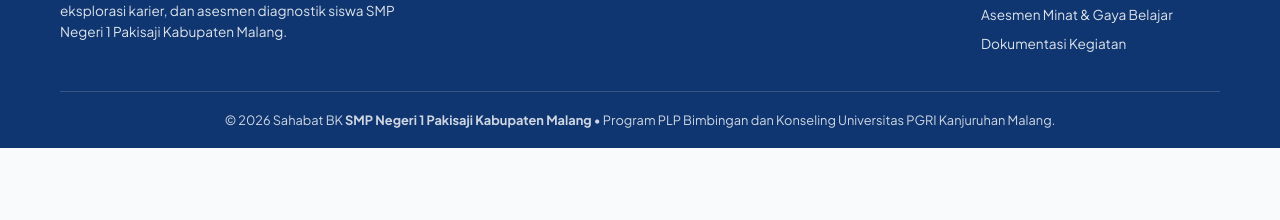
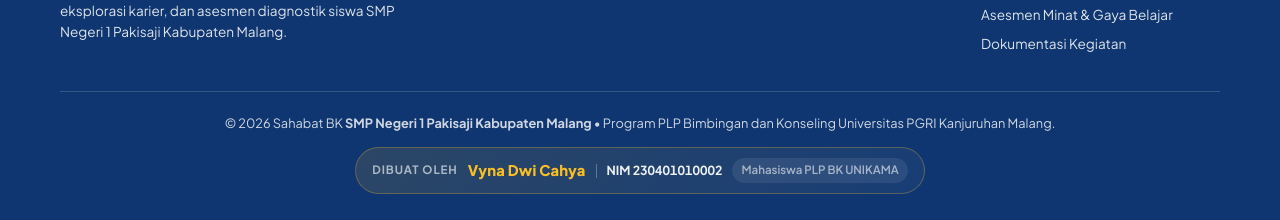
Before and after one commit to xH3ck4/bk-smpn1-pakisaji, a plain HTML site: page index.html in a window 1280 px wide. Shown: the part 10848-11068 px from the top of the page. Before the commit the page ends 10996 px from the top, so only its background shows below. Drawn offline with Linux system fonts and the light colour scheme.

Commit message:
feat: add developer credit for Vyna Dwi Cahya in footer
Surface the PLP creator name and NIM in a polished footer credit badge.

Co-authored-by: Cursor <cursoragent@cursor.com>

```diff
--- a/assets/css/style.css
+++ b/assets/css/style.css
@@ -2451,10 +2451,85 @@ html[data-contrast="high"] .info-card__head {
 
 .footer-bottom {
   border-top: 1px solid rgba(255, 255, 255, 0.16);
-  padding: 18px 0;
+  padding: 22px 0 26px;
+  display: flex;
+  flex-direction: column;
+  align-items: center;
+  gap: 14px;
   text-align: center;
   font-size: 0.8rem;
   color: rgba(255, 255, 255, 0.8);
+}
+
+.footer-bottom__copy {
+  margin: 0;
+  max-width: 52rem;
+  line-height: 1.55;
+}
+
+.footer-credit {
+  display: flex;
+  flex-wrap: wrap;
+  align-items: center;
+  justify-content: center;
+  gap: 8px 10px;
+  padding: 10px 16px;
+  border: 1px solid rgba(251, 191, 36, 0.28);
+  border-radius: 999px;
+  background: linear-gradient(135deg, rgba(251, 191, 36, 0.12), rgba(255, 255, 255, 0.04));
+}
+
+.footer-credit__label {
+  font-size: 0.72rem;
+  letter-spacing: 0.08em;
+  text-transform: uppercase;
+  font-weight: 700;
+  color: rgba(255, 255, 255, 0.62);
+}
+
+.footer-credit__name {
+  font-size: 0.92rem;
+  font-weight: 800;
+  color: var(--amber-400);
+  letter-spacing: 0.01em;
+}
+
+.footer-credit__divider {
+  width: 1px;
+  height: 14px;
+  background: rgba(255, 255, 255, 0.28);
+}
+
+.footer-credit__nim {
+  font-size: 0.78rem;
+  font-weight: 700;
+  color: rgba(255, 255, 255, 0.92);
+  font-variant-numeric: tabular-nums;
+}
+
+.footer-credit__role {
+  font-size: 0.72rem;
+  font-weight: 600;
+  color: rgba(255, 255, 255, 0.58);
+  padding: 3px 9px;
+  border-radius: 999px;
+  background: rgba(255, 255, 255, 0.08);
+}
+
+@media (max-width: 560px) {
+  .footer-credit {
+    border-radius: 16px;
+    padding: 12px 14px;
+    gap: 6px 8px;
+  }
+
+  .footer-credit__divider {
+    display: none;
+  }
+
+  .footer-credit__role {
+    width: 100%;
+  }
 }
 
 /* Lightbox Modal */
--- a/index.html
+++ b/index.html
@@ -1214,7 +1214,16 @@
       </div>
 
       <div class="footer-bottom">
-        <p>© 2026 Sahabat BK <strong>SMP Negeri 1 Pakisaji Kabupaten Malang</strong> • Program PLP Bimbingan dan Konseling Universitas PGRI Kanjuruhan Malang.</p>
+        <p class="footer-bottom__copy">
+          © 2026 Sahabat BK <strong>SMP Negeri 1 Pakisaji Kabupaten Malang</strong> • Program PLP Bimbingan dan Konseling Universitas PGRI Kanjuruhan Malang.
+        </p>
+        <div class="footer-credit" aria-label="Kredit pengembang website">
+          <span class="footer-credit__label">Dibuat oleh</span>
+          <strong class="footer-credit__name">Vyna Dwi Cahya</strong>
+          <span class="footer-credit__divider" aria-hidden="true"></span>
+          <span class="footer-credit__nim">NIM 230401010002</span>
+          <span class="footer-credit__role">Mahasiswa PLP BK UNIKAMA</span>
+        </div>
       </div>
     </div>
   </footer>
```
